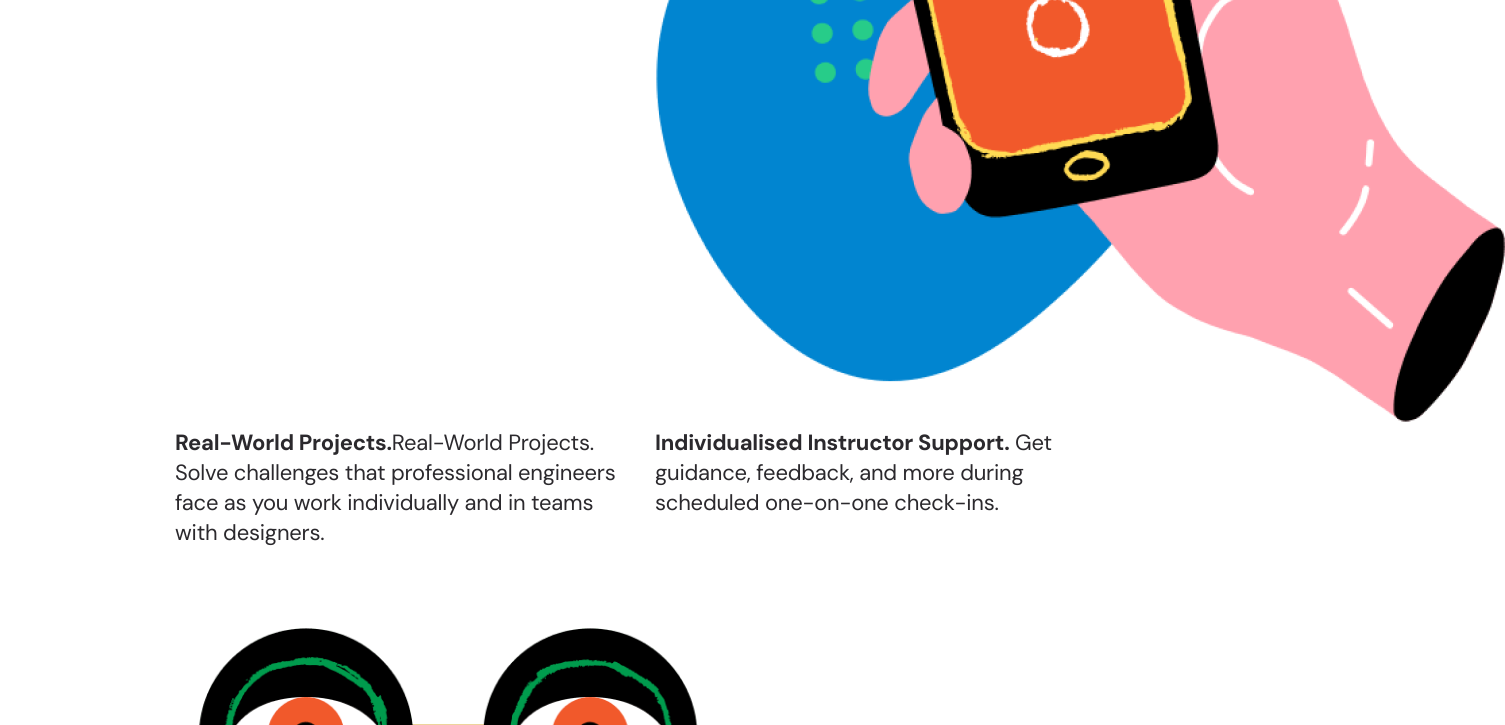
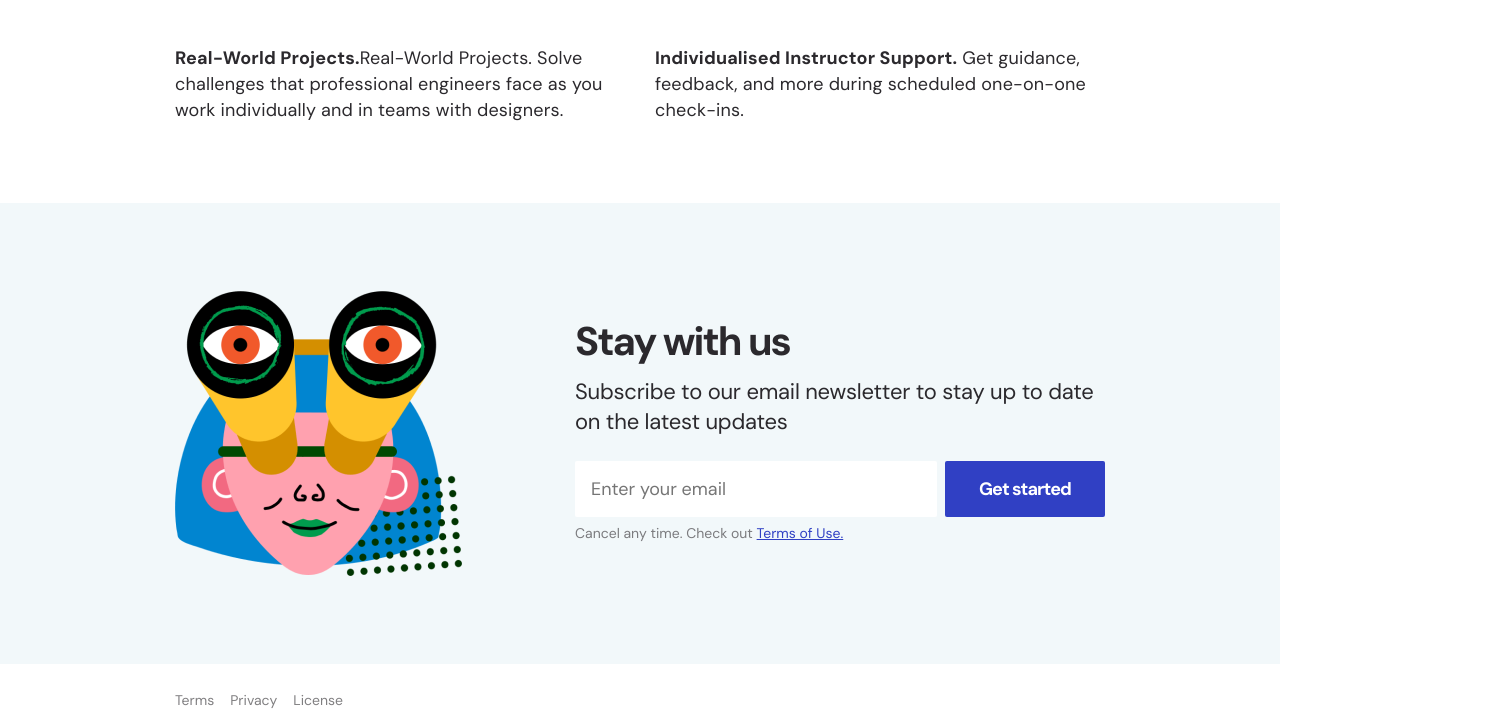
Before and after one commit to wisehero/CSS_tutorial, a plain HTML site: page final/index.html in a window 1280 px wide. Shown: the part 2295-3020 px from the top of the page, 1505 px wide, since content can reach past the window. Drawn offline with Linux system fonts and the light colour scheme.

Commit message:
Update styles.css

```diff
--- a/final/styles.css
+++ b/final/styles.css
@@ -118,6 +118,112 @@ body {
   color: white;
 }
 
+/* Curriculum */
+
+.curriculum .row:first-child {
+  margin-bottom: 48px;
+}
+
+.curriculum .row:last-child .col-12:first-child {
+  margin-bottom: 40px;
+}
+
+.curriculum .section {
+  columns: #0189d1;
+}
+
+.curriculum .section-desc {
+  margin-bottom: 32px;
+}
+
+.curriculum-image {
+  display: none;
+}
+
+.curriculum-detail-desc {
+  font-size: 15px;
+  line-height: 1.4666666667;
+  color: #2b292d;
+  letter-spacing: 0.01em;
+}
+
+/* Subscription */
+.subscription {
+  padding: 40px 0;
+  background-color: #f2f8fa;
+  text-align: center;
+}
+
+.subscription-image {
+  padding: 25px 0;
+}
+
+.subscription-image img {
+  display: block;
+  width: auto;
+  height: 190px;
+  margin: 0 auto;
+}
+
+.subscription-title {
+  margin-bottom: 16px;
+  font-size: 32px;
+  line-height: 1;
+  letter-spacing: -0.05em;
+  color: #2b292d;
+}
+
+.subscription-desc {
+  margin-bottom: 24px;
+}
+
+.subscription .input-group {
+  margin-bottom: 8px;
+}
+
+.subscription .input-group input {
+  margin-bottom: 8px;
+  width: 100%;
+  height: 48px;
+  padding: 0 16px;
+  border-radius: 2px;
+  background-color: #fff;
+  border: none;
+}
+
+.subscription .input-group .fill-button {
+  width: 100%;
+}
+
+.subscription-form .form-notice {
+  font-size: 13px;
+  line-height: 1.5384615385;
+  letter-spacing: 0;
+  color: #7b7b7e;
+}
+
+.subscription-form .form-notice a {
+  text-decoration: underline;
+  color: #3040c4;
+}
+
+/* Footer */
+.footer {
+  padding: 24px 0;
+}
+.footer-link {
+  margin-bottom: 8px;
+}
+
+.footer-link:last-child {
+  margin-bottom: 0;
+}
+.footer-link a {
+  font-size: 14px;
+  line-height: 1.7142857143;
+  color: #807f81;
+}
+
 /*  >= 768px (Desktop) */
 
 @media screen and (min-width: 768px) {
@@ -193,6 +299,94 @@ body {
     font-size: 20px;
     line-height: 1.2;
   }
+
+  /* Curriculum */
+  .curriculum .row:fisrt-child {
+    margin-bottom: 24px;
+  }
+
+  .curriculum .row:last-child .col-12:first-child {
+    margin-bottom: 0px;
+  }
+
+  .curriculum .section-desc {
+    margin-bottom: 72px;
+  }
+
+  .curriculum-image {
+    display: block;
+  }
+
+  .curriculum-image img {
+    display: block;
+    width: 100%;
+    max-width: 425px;
+    height: auto;
+  }
+
+  .curriculum-detail-desc {
+    font-size: 18px;
+    line-height: 1.4444444444;
+  }
+
+  /* Subscription */
+
+  .subscription {
+    padding: 80px 0;
+    text-align: left;
+  }
+
+  .subscription-image {
+    padding: 8px 0;
+  }
+
+  .subscription-image img {
+    height: 285px;
+    margin-left: 0;
+  }
+
+  .subscription-title {
+    font-size: 40px;
+  }
+
+  .subscription .input-group {
+    display: flex;
+    align-items: center;
+    margin-bottom: 4px;
+  }
+
+  .subscription .input-group input {
+    height: 56px;
+    margin-right: 8px;
+    margin-bottom: 0px;
+    font-size: 18px;
+    line-height: 1.3333333333;
+  }
+
+  .subscription .input-group .fill-button {
+    width: 160px;
+    flex-shrink: 0;
+  }
+
+  .subscription-form .form-notice {
+    font-size: 14px;
+    line-height: 1.7142857143;
+  }
+
+  /* Footer */
+  .footer-links {
+    display: flex;
+    align-items: center;
+  }
+
+  .footer-link {
+    margin-right: 16px;
+    margin-bottom: 0;
+  }
+
+  .footer-link:last-child {
+    margin-right: 0;
+  }
 }
 /* Custom Grid System - Fix container width */
 @media screen and (min-width: 1200px) {
```
